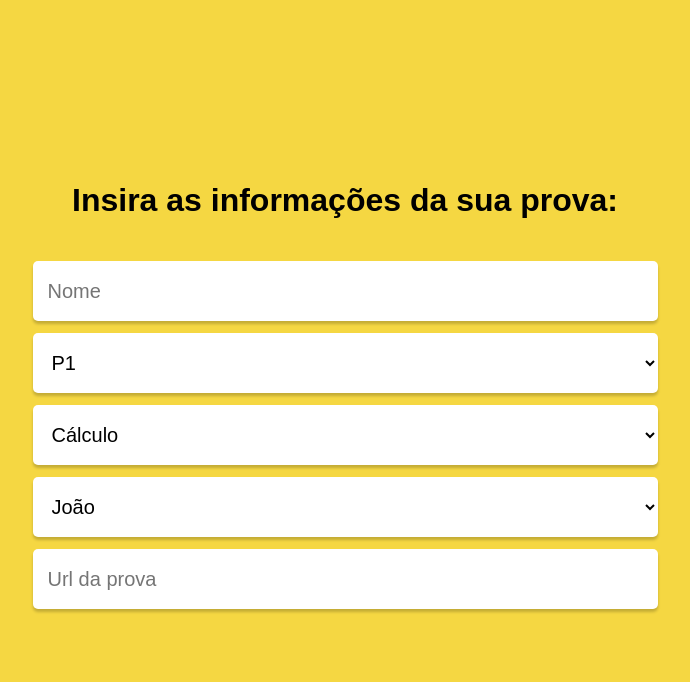
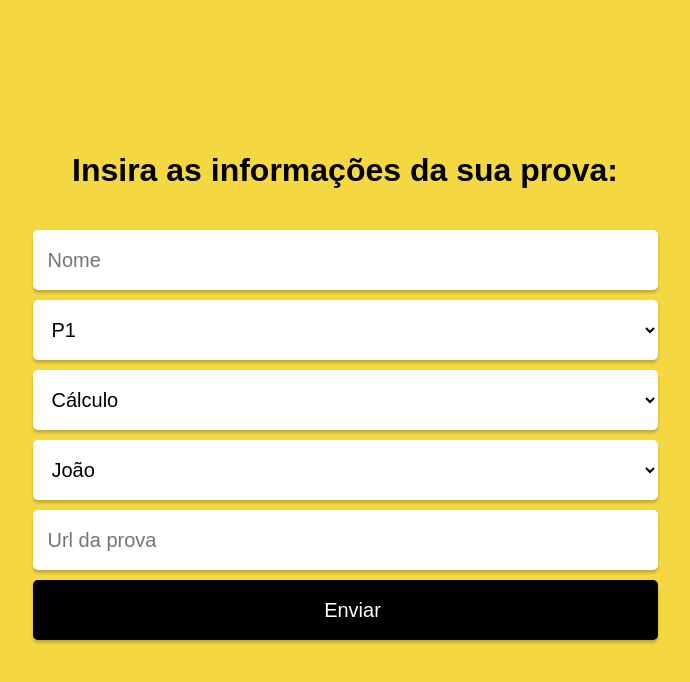
Before and after one commit to DanielThiessen25/RepoProvas-Front, a React (Create React App) app: page /enviar in a window 1280 px wide. Shown: the top 682 px of the page, without its empty margins (295-985 px from the left). Built offline with nearby package versions, Linux system fonts and the light colour scheme.

Commit message:
ajustes para rota de criar prova

```diff
--- a/package.json
+++ b/package.json
@@ -5,6 +5,7 @@
   "dependencies": {
     "react": "^17.0.2",
     "react-dom": "^17.0.2",
+    "react-loader-spinner": "^4.0.0",
     "react-router-dom": "^5.2.0",
     "react-scripts": "^4.0.3",
     "styled-components": "^5.3.0"
--- a/src/components/Submit.js
+++ b/src/components/Submit.js
@@ -2,40 +2,83 @@ import styled from 'styled-components';
 import Screen from './Screen';
 import { useState, useContext } from 'react';
 import { Link, useHistory } from "react-router-dom";
+import Loader from 'react-loader-spinner';
 
 export default function Submit() {
     const [name, setName] = useState('');
     const [exam, setExam] = useState('');
+    const [loading, setLoading] = useState(false);
+    const history = useHistory();
+
+    function sendExam(e) {
+        e.preventDefault();
+        if (loading) {
+            return;
+        }
+        setLoading(true);
+
+        var selectcat = document.getElementById('cat');
+        var category = selectcat.options[selectcat.selectedIndex].text;
+        var selectsub = document.getElementById('subs');
+        var subject = selectsub.options[selectsub.selectedIndex].text;
+        var selectteacher = document.getElementById('tchrs');
+        var teacher = selectteacher.options[selectteacher.selectedIndex].text;
+        const body = {
+            name: name,
+            category: category,
+            subject: subject,
+            teacher: teacher,
+            url:exam
+        }
+        const request = axios.post("https://repoprova.herokuapp.com/enviar", body);
+        request.then(response => {
+            setName('');
+            setExam("");
+            setLoading(false);
+            history.push("/");
+        });
+        requestSignIn.catch(err => {
+            setEmail("");
+            setPassword("");
+            setLoading(false);
+            alert("Não conseguimos cadastrar a prova, tente novamente!");
+        })
+    }
 
     return (
         <Screen>
             <Title>Insira as informações da sua prova:</Title>
             <InputArea>
-                <form>
+                <form onSubmit={event => sendExam(event)}>
                     <input placeholder="Nome" required type="text" value={name} onChange={e => setName(e.target.value)} />
-                    <select name="categories">
+                    <select name="categories" id="cat">
                         <option value="P1">P1</option>
                         <option value="P2">P2</option>
                         <option value="P3">P3</option>
                         <option value="2chance">2° Chance</option>
-                        <option value="others">Outras</option>
+                        <option value="outras">Outras</option>
                     </select>
-                    <select name="subjects">
-                        <option value="cal">Cálculo</option>
-                        <option value="alg">Álgebra Linear</option>
-                        <option value="fis">Física</option>
-                        <option value="qui">Química</option>
-                        <option value="comp">Computação</option>
-                        <option value="hum">Humanidades</option>
+                    <select name="subjects" id="subs">
+                        <option value="calculo">Cálculo</option>
+                        <option value="algebra">Álgebra Linear</option>
+                        <option value="fisica">Física</option>
+                        <option value="quimica">Química</option>
+                        <option value="computacao">Computação</option>
+                        <option value="humanidades">Humanidades</option>
                     </select>
-                    <select name="teachers">
-                        <option value="joao">João</option>
+                    <select name="teachers" id="tchrs">
+                        <option value="Joao">João</option>
                         <option value="pedro">Pedro</option>
                         <option value="carla">Carla</option>
                         <option value="maria">Maria</option>
                         <option value="jose">José</option>
                     </select>
                     <input placeholder="Url da prova" required type="url" value={exam} onChange={e => setExam(e.target.value)} />
+                    <button type="submit" disabled={loading}>
+                        {loading ?
+                            <Loader type="ThreeDots" color="#FFFFFF" height={13} width={80} />
+                            : "Enviar"}
+                    </button>
                 </form>
             </InputArea>
 
@@ -66,7 +109,7 @@ const InputArea = styled.div`
         display: flex;
         flex-direction: column;
         justify-content: space-around;
-        height: 360px;
+        height: 420px;
         }
 
        input{
@@ -81,6 +124,22 @@ const InputArea = styled.div`
         font-size: 20px;
         line-height: 23px;
         color: #000000;
+        border-radius: 5px;
+    }
+
+    button{
+        width: 100%;
+        height: 60px;
+        border: none;
+        color:#ffffff;
+        padding: 18px 0 18px 15px;
+        font-family: 'Raleway', sans-serif;
+        box-shadow: 0px 3px 3px rgba(0, 0, 0, 0.2);
+        font-style: normal;
+        font-weight: normal;
+        font-size: 20px;
+        line-height: 23px;
+        background: #000000;
         border-radius: 5px;
     }
 
```
Also changed, not shown: 1 other file (tests, documents, lock files or other folders).
